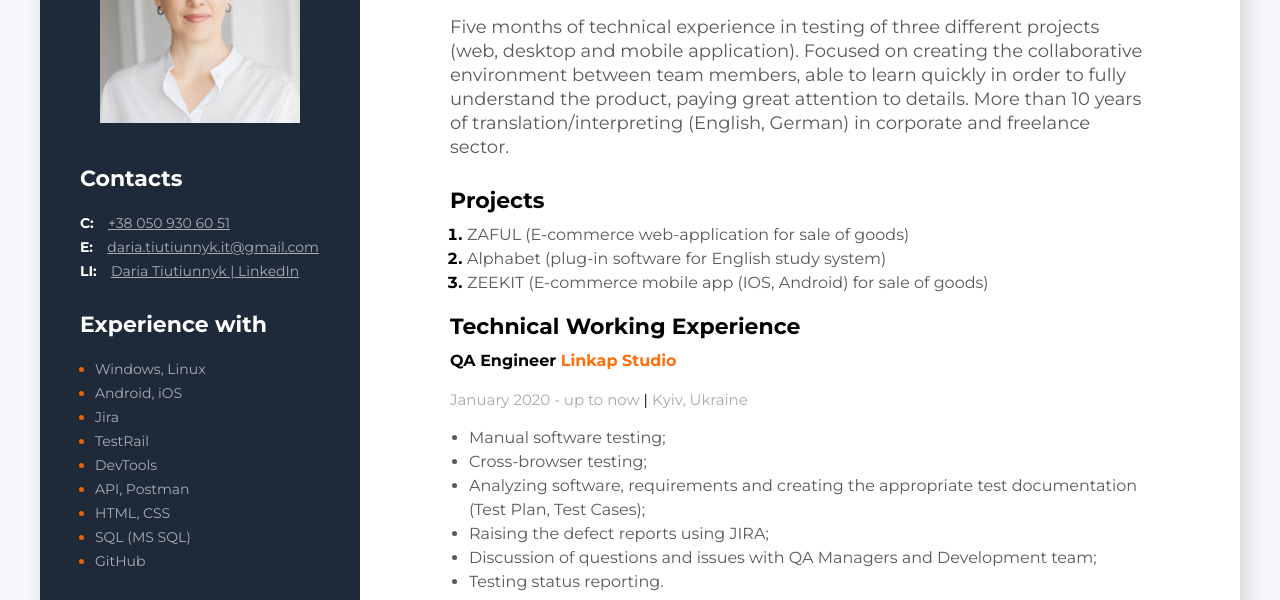
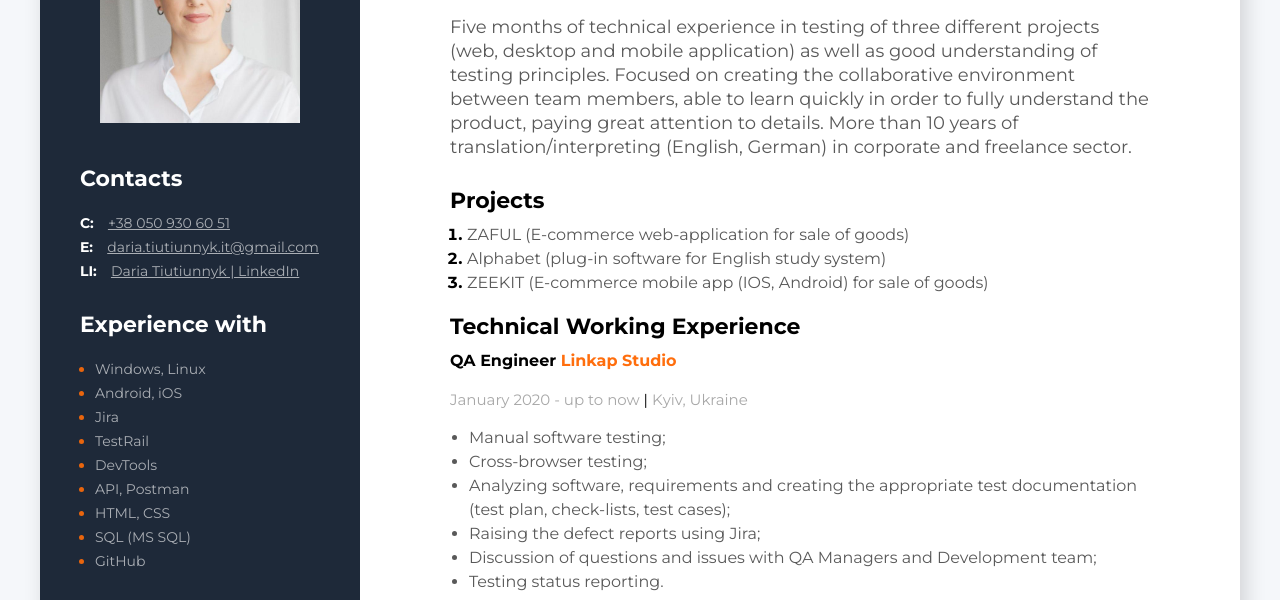
Before and after one commit to daria-tiutiunnyk/cv, a plain HTML site: page index.html in a window 1280 px wide. Shown: the part 188-788 px from the top of the page. Drawn offline with Linux system fonts and the light colour scheme.

Commit message:
Adds testing principles and check-lists

```diff
--- a/index.html
+++ b/index.html
@@ -115,8 +115,9 @@
           <h1 class="name">Daria Tiutiunnyk</h1>
           <p class="description">
             Five months of technical experience in testing of three different
-            projects (web, desktop and mobile application). Focused on creating
-            the collaborative environment between team members, able to learn
+            projects (web, desktop and mobile application) as well as good
+            understanding of testing principles. Focused on creating the
+            collaborative environment between team members, able to learn
             quickly in order to fully understand the product, paying great
             attention to details. More than 10 years of translation/interpreting
             (English, German) in corporate and freelance sector.
@@ -164,10 +165,10 @@
               <li class="profession-duties-item">Cross-browser testing;</li>
               <li class="profession-duties-item">
                 Analyzing software, requirements and creating the appropriate
-                test documentation (Test Plan, Test Cases);
+                test documentation (test plan, check-lists, test cases);
               </li>
               <li class="profession-duties-item">
-                Raising the defect reports using JIRA;
+                Raising the defect reports using Jira;
               </li>
               <li class="profession-duties-item">
                 Discussion of questions and issues with QA Managers and
```
